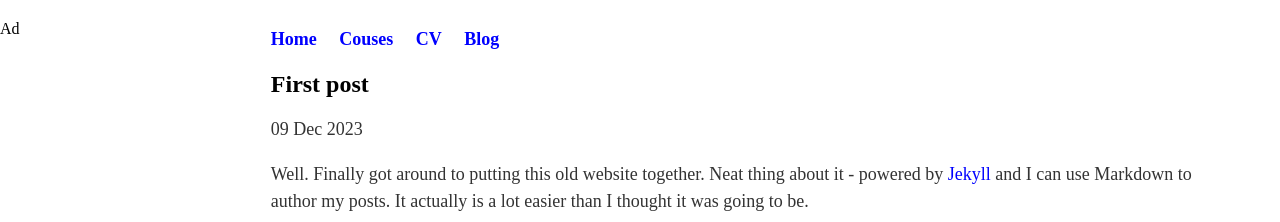
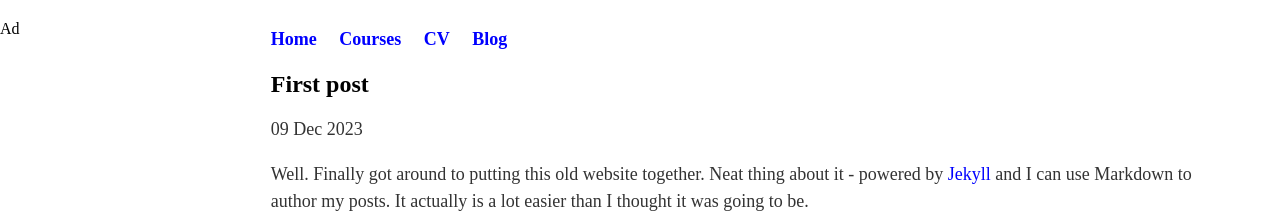
Before and after one commit to hoAngnaMPHan/apmaths.github.io, a Jekyll site: the page built from _posts/2023-12-09-first-post.md, in a window 1280 px wide. Shown: the top 222 px of the page. Built offline with Jekyll 4.4.1, drawn with Linux system fonts in a browser that asks for light colours.

Commit message:
Update nav.html

```diff
--- a/_includes/nav.html
+++ b/_includes/nav.html
@@ -1,7 +1,7 @@
 <nav>
 <ul>
 <li><a href="/">Home</a></li>
-<li><a href="/courses">Couses</a></li>
+<li><a href="/courses">Courses</a></li>
 <li><a href="/cv">CV</a></li>
 <li><a href="/blog">Blog</a></li>
 </ul>
```
